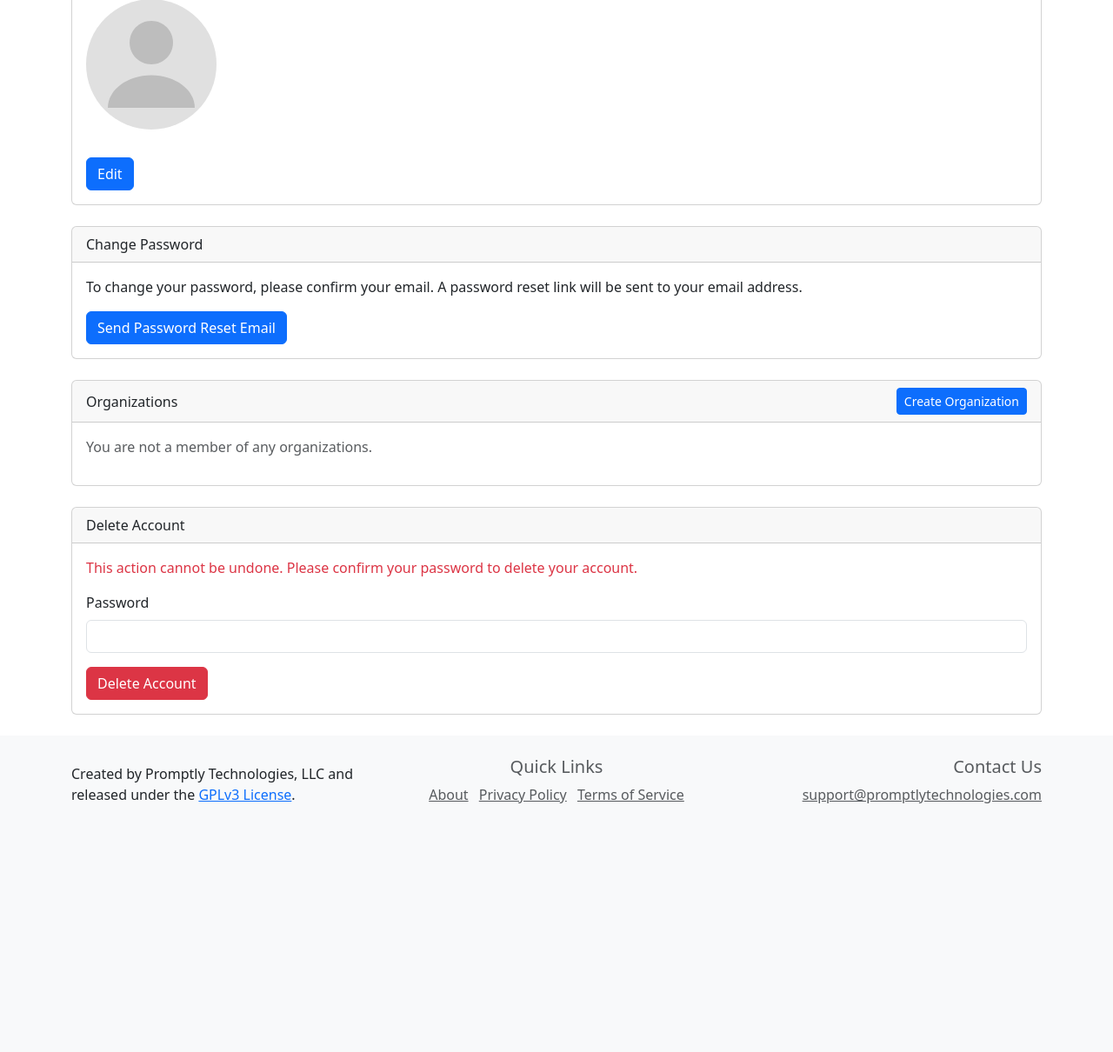
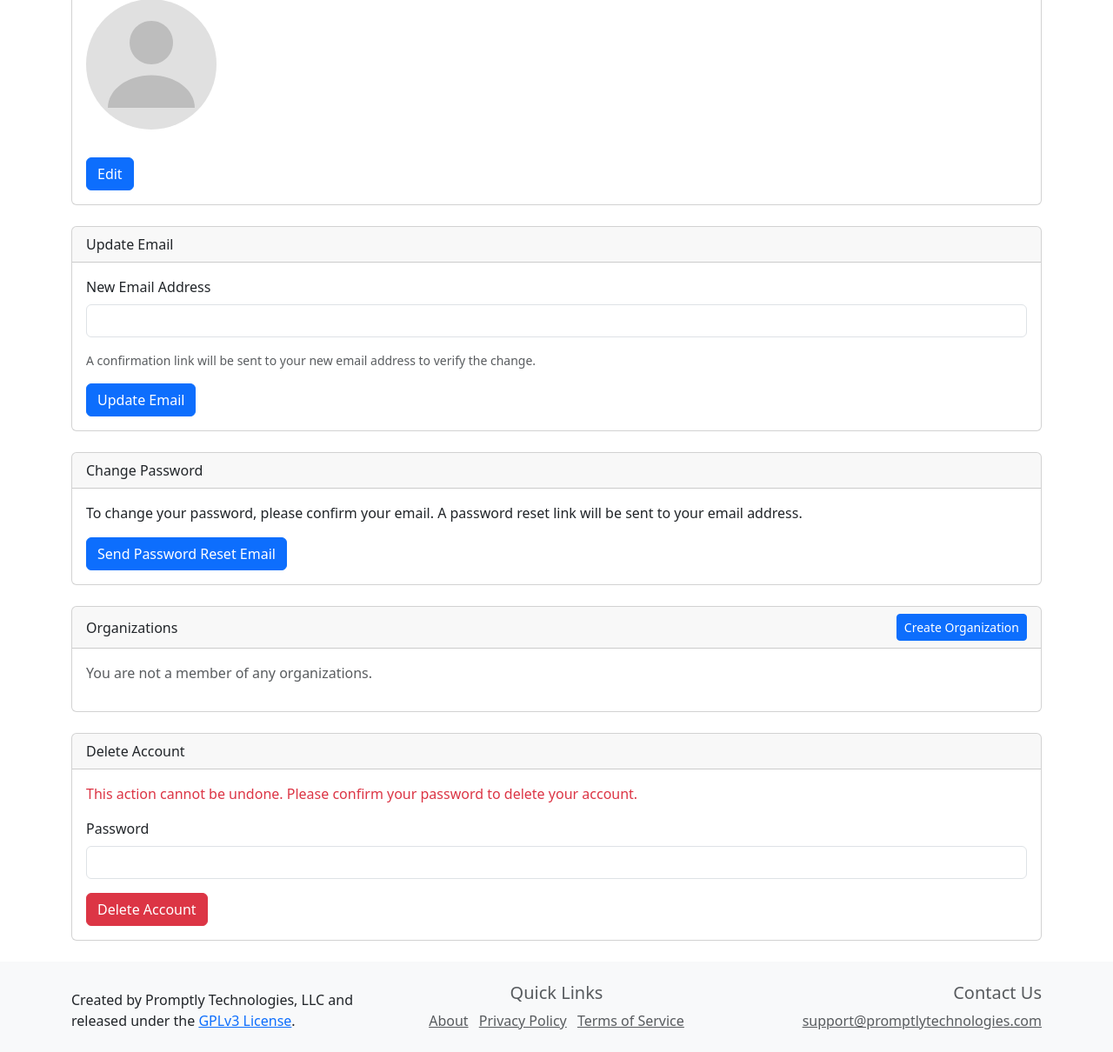
Before and after one commit to Teal-Insights/ccdr-explorer-client, a FastAPI app: template templates/users/profile.html in a window 1280 px wide. Shown: the part 315-1525 px from the top of the page at 87% size. Before the commit the page ends 1239 px from the top, so only its background shows below. Run offline with FastAPI, Linux system fonts and the light colour scheme; the template is opened without the code that fills it, so the values that code supplies are empty; parts of the project's set-up code (start-up, migrations or seed data) failed here and were passed over.

Commit message:
First pass refactor of profile.html to add separate email update section

```diff
--- a/routers/user.py
+++ b/routers/user.py
@@ -16,7 +16,6 @@ router = APIRouter(prefix="/user", tags=["user"])
 class UpdateProfile(BaseModel):
     """Request model for updating user profile information"""
     name: str
-    email: EmailStr
     avatar_file: Optional[bytes] = None
     avatar_content_type: Optional[str] = None
 
@@ -24,7 +23,6 @@ class UpdateProfile(BaseModel):
     async def as_form(
         cls,
         name: str = Form(...),
-        email: EmailStr = Form(...),
         avatar_file: Optional[UploadFile] = File(None),
     ):
         avatar_data = None
@@ -36,7 +34,6 @@ class UpdateProfile(BaseModel):
 
         return cls(
             name=name,
-            email=email,
             avatar_file=avatar_data,
             avatar_content_type=avatar_content_type
         )
@@ -73,7 +70,6 @@ async def update_profile(
 
     # Update user details
     user.name = user_profile.name
-    user.email = user_profile.email
 
     if user_profile.avatar_file:
         user.avatar_data = user_profile.avatar_file
--- a/templates/users/profile.html
+++ b/templates/users/profile.html
@@ -41,10 +41,6 @@
                     <input type="text" class="form-control" id="name" name="name" value="{{ user.name }}">
                 </div>
                 <div class="mb-3">
-                    <label for="email" class="form-label">Email</label>
-                    <input type="email" class="form-control" id="email" name="email" value="{{ user.email }}">
-                </div>
-                <div class="mb-3">
                     <label for="avatar_file" class="form-label">Avatar</label>
                     <input type="file" class="form-control" id="avatar_file" name="avatar_file" accept="image/*">
                     <div class="form-text">
@@ -62,13 +58,29 @@
         </div>
     </div>
 
+    <!-- New Email Update Section -->
+    <div class="card mb-4">
+        <div class="card-header">
+            Update Email
+        </div>
+        <div class="card-body">
+            <form action="{{ url_for('request_email_update') }}" method="post">
+                <div class="mb-3">
+                    <label for="new_email" class="form-label">New Email Address</label>
+                    <input type="email" class="form-control" id="new_email" name="new_email" value="{{ user.email }}">
+                </div>
+                <p class="form-text">A confirmation link will be sent to your new email address to verify the change.</p>
+                <button type="submit" class="btn btn-primary">Update Email</button>
+            </form>
+        </div>
+    </div>
+
     <!-- Change Password -->
     <div class="card mb-4">
         <div class="card-header">
             Change Password
         </div>
         <div class="card-body">
-            <!-- TODO: Trigger password reset via email confirmation -->
             <form action="{{ url_for('forgot_password') }}" method="post">
                 <input type="hidden" name="email" value="{{ user.email }}">
                 <p>To change your password, please confirm your email. A password reset link will be sent to your email address.</p>
```
